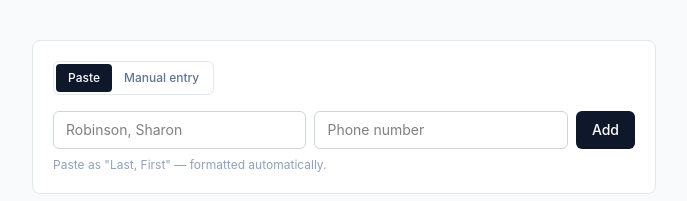
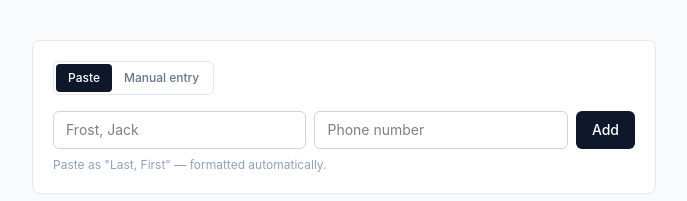
Before and after one commit to AymenS02/X-ray-Waitlist, a React (Vite) app in the folder client/: page / in a window 1280 px wide. Shown: the top 201 px of the page, without its empty margins (296-983 px from the left). Built offline with nearby package versions, Linux system fonts and the light colour scheme; no server answers.

Commit message:
fixed reception design

```diff
--- a/client/src/components/AddPatient.tsx
+++ b/client/src/components/AddPatient.tsx
@@ -39,6 +39,7 @@ export default function AddPatient({ onAdd }: AddPatientProps) {
 
     onAdd(formatPastedName(pastedName), cleanPhone);
 
+    setPhone("");
     setPastedName("");
   };
 
@@ -61,6 +62,7 @@ export default function AddPatient({ onAdd }: AddPatientProps) {
 
     setFirstName("");
     setLastName("");
+    setPhone("");
   };
 
   return (
@@ -96,7 +98,7 @@ export default function AddPatient({ onAdd }: AddPatientProps) {
             type="text"
             value={pastedName}
             onChange={(e) => setPastedName(e.target.value)}
-            placeholder="Robinson, Sharon"
+            placeholder="Frost, Jack"
             className="flex-1 rounded-md border border-slate-300 px-3 py-2 text-sm focus:border-slate-500 focus:outline-none focus:ring-1 focus:ring-slate-500"
           />
           <input
```
